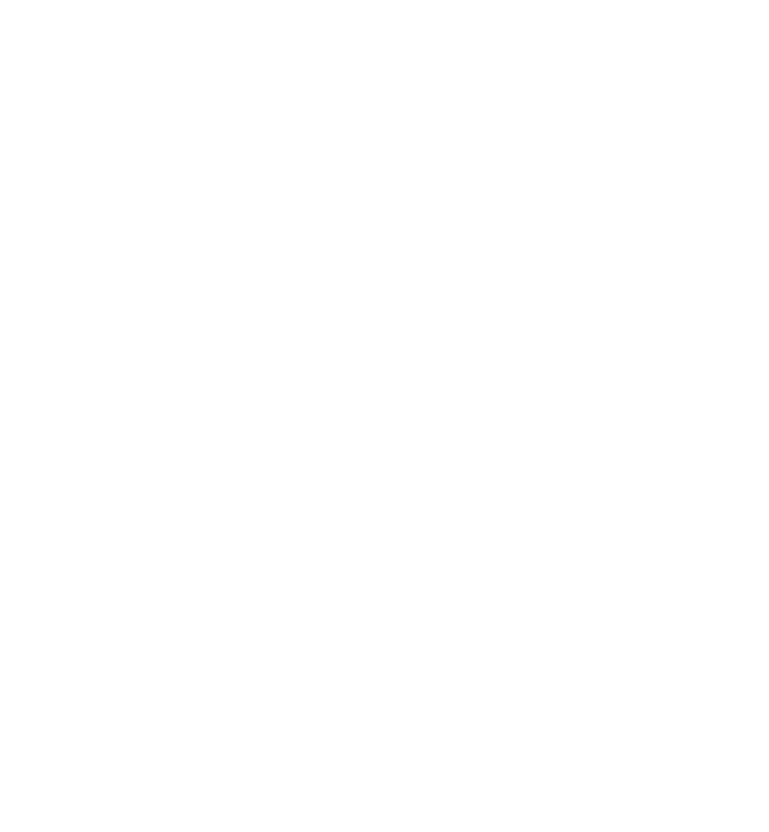
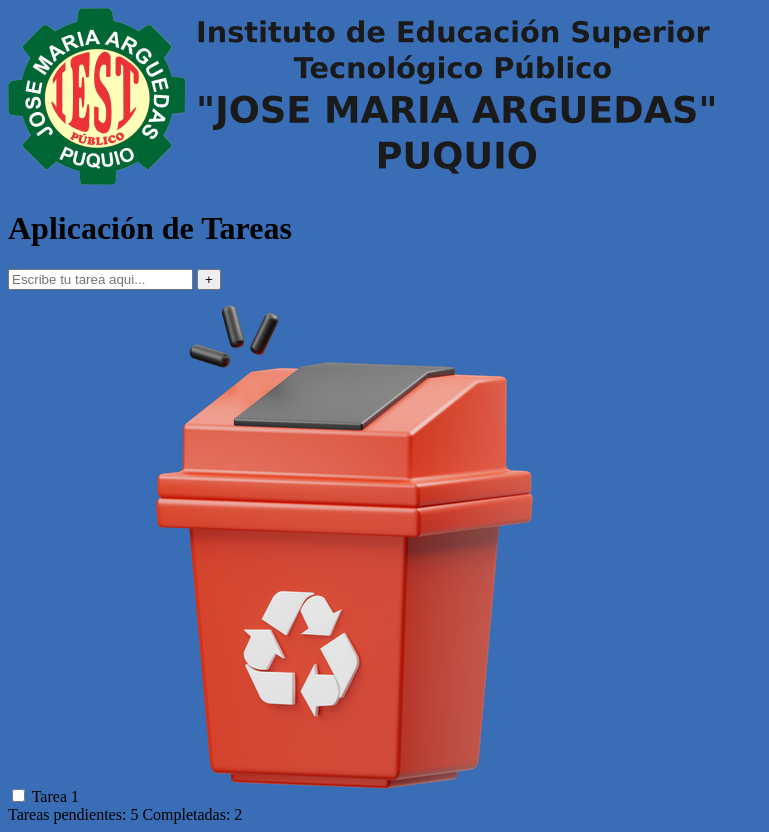
Before and after one commit to Percyyz/APP_tareas_intermedio, a plain HTML site: page index.html in a window 1280 px wide. Shown: the whole page, without its empty margins (0-769 px from the left). Before the commit the page ends 800 px from the top, so only its background shows below. Drawn offline with Linux system fonts and the light colour scheme.

Commit message:
feat: crea archivo html
se termina de maquetar el index.html

```diff
--- a/css/style.css
+++ b/css/style.css
@@ -0,0 +1,3 @@
+body {
+    background-color: #396db6;
+}
--- a/index.html
+++ b/index.html
@@ -1,12 +1,34 @@
 <!DOCTYPE html>
-<html lang="en">
+<html lang="es">
 <head>
     <meta charset="UTF-8">
     <meta name="viewport" content="width=device-width, initial-scale=1.0">
     <title>Document</title>
     <link rel="shortcut icon" href="assets/favicon.ico" type="image/x-icon">
+    <link rel="stylesheet" href="./css/style.css">
 </head>
 <body>
+    <img src="./assets/logo.png" alt="logo de mi aplicación" class="logo">
+    <h1>Aplicación de Tareas</h1>
+    <form action="#" id="inputUsuario">
+        <input type="text" placeholder="Escribe tu tarea aqui...">
+        <input type="submit" value="+" id="btnAgregar">
+    </form>
 
+    <div id="lista" class="contenedor-lista">
+        <div class="contenedor-tarea" id="1">
+            <label>
+                <input type="checkbox">
+                Tarea 1
+            </label>
+            <img src="./assets/delete.png" alt="eliminar" class="btnEliminar">
+        </div>
+    </div>
+
+    <div id="stats">
+        Tareas pendientes: 5 Completadas: 2
+    </div>
+
+    <script src="./js/script.js"></script>
 </body>
 </html>
--- a/js/script.js
+++ b/js/script.js
@@ -0,0 +1 @@
+console.log("Hola, mundo!");
```
